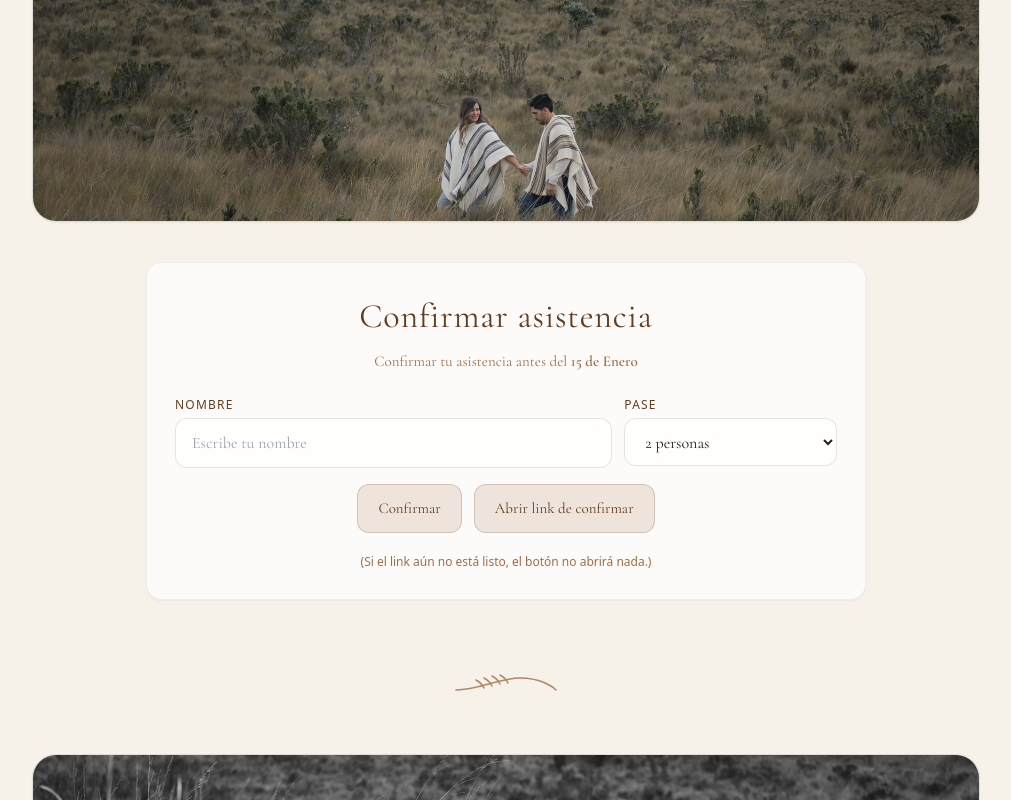
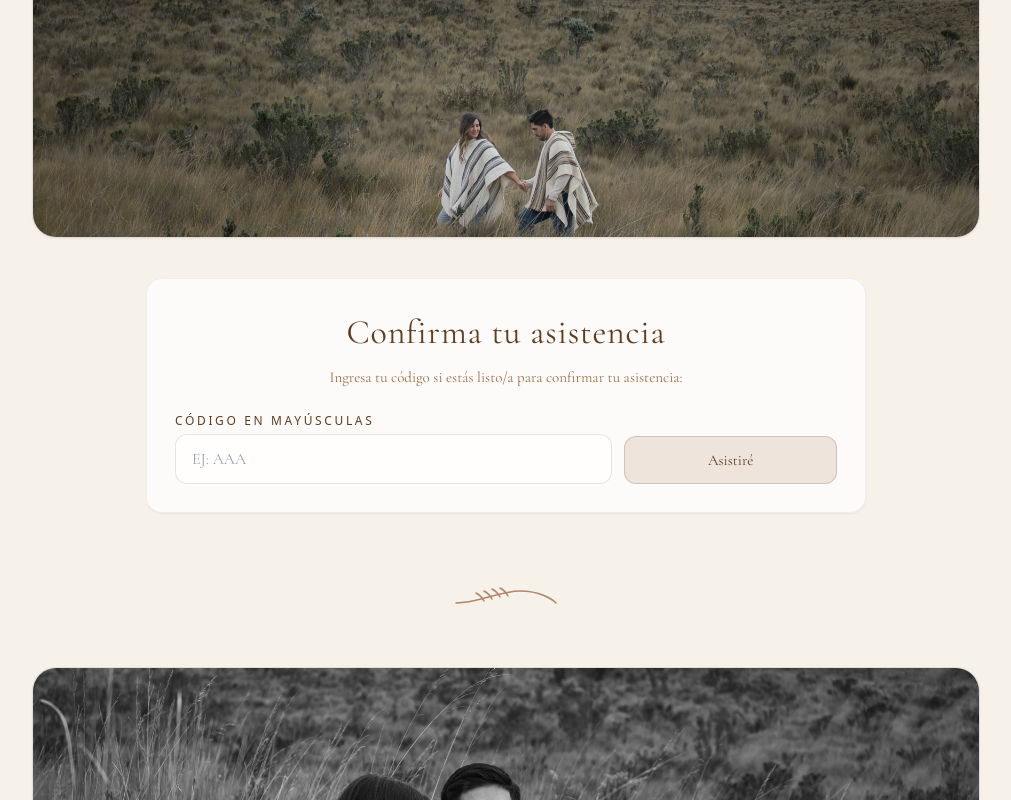
Before and after one commit to paosua86/weddinginvitation, a React (Vite) app in the folder app/: page / in a window 1280 px wide. Shown: the part 3988-4788 px from the top of the page, without its empty margins (134-1145 px from the left). Built offline with nearby package versions, Linux system fonts and the light colour scheme.

Commit message:
confirmation

```diff
--- a/app/package.json
+++ b/app/package.json
@@ -10,6 +10,7 @@
     "preview": "vite preview"
   },
   "dependencies": {
+    "canvas-confetti": "^1.9.4",
     "framer-motion": "^12.23.26",
     "react": "^19.1.0",
     "react-dom": "^19.1.0"
--- a/app/src/App.jsx
+++ b/app/src/App.jsx
@@ -1,5 +1,7 @@
 import React, { useEffect, useMemo, useState } from "react";
-import { motion } from "framer-motion";
+import { motion, AnimatePresence } from "framer-motion";
+import confetti from "canvas-confetti";
+
 
 /**
  * Landing boda (React + Tailwind) — sin menú, responsive.
@@ -20,6 +22,10 @@ const TRANSPORTE_URL =
 const MAPS_URL = "https://maps.app.goo.gl/5dtPZgpTsiLKbUWa9?g_st=ipc";
 const PLANNER_URL =
   "https://api.whatsapp.com/send?phone=+593984044040&text=Hola%20Victoria%20Rom%C3%A1n%2C%20escribo%20con%20respecto%20a%20la%20Boda%20de%20Andy%20y%20Dany%20a%20realizarse%20en%20la%20Villa%20Fiorenza%20en%20San%20Felipe%20y%20Manuel%20Burbano%20Puembo%2C%20Pichincha%2C%20Ecuador%20el%2014%20Mar%202026.%20Mi%20pregunta%20es%20la%20siguiente%3A%20";
+const RSVP_ENDPOINT =
+  "https://script.google.com/macros/s/AKfycbyVQ7anZzC2A6yi_ABOBKdNCYZfcimn06NZJrUab83HnGnrLl9XQhtdLJCGOnyCAMi-bw/exec";
+
+
 
 
 // 14 Marzo 2026 12h30 Ecuador (UTC-5) => 17:30Z
@@ -340,77 +346,187 @@ function Button({ href, onClick, children, className = "" }) {
   );
 }
 
+function jsonp(url, timeoutMs = 12000) {
+  return new Promise((resolve, reject) => {
+    const cbName = `__rsvp_cb_${Date.now()}_${Math.floor(Math.random() * 1e6)}`;
+
+    const cleanup = () => {
+      try { delete window[cbName]; } catch {}
+      script.remove();
+      clearTimeout(timer);
+    };
+
+    window[cbName] = (data) => {
+      cleanup();
+      resolve(data);
+    };
+
+    const script = document.createElement("script");
+    const sep = url.includes("?") ? "&" : "?";
+    script.src = `${url}${sep}callback=${encodeURIComponent(cbName)}`;
+    script.async = true;
+
+    script.onerror = () => {
+      cleanup();
+      reject(new Error("JSONP_LOAD_ERROR"));
+    };
+
+    const timer = setTimeout(() => {
+      cleanup();
+      reject(new Error("JSONP_TIMEOUT"));
+    }, timeoutMs);
+
+    document.body.appendChild(script);
+  });
+}
+
+
+
 function RSVPBlock() {
-  const [pases, setPases] = useState(2);
-  const [nombre, setNombre] = useState("");
-  const [msg, setMsg] = useState("");
 
-  function confirm() {
-    const n = nombre.trim() || "Invitado";
-    setMsg(
-      `Gracias por confirmar tu asistencia, ${n}. Tienes ${pases} pase${pases === 1 ? "" : "s"}. Úsalos sabiamente ✨`
+  const [codigo, setCodigo] = useState("");
+  const [loading, setLoading] = useState(false);
+  const [msg, setMsg] = useState(null); // { title, body }
+  const [error, setError] = useState("");
+
+  const myConfetti = useMemo(
+    () => confetti.create(null, { resize: true, useWorker: true }),
+    []
   );
+
+  function closePopup() {
+    setMsg(null);
+  }
+
+
+  function partyPop() {
+    myConfetti({
+      particleCount: 140,
+      spread: 90,
+      startVelocity: 45,
+      origin: { y: 0.72 },
+      zIndex: 999999,
+    });
+
+    setTimeout(() => {
+      myConfetti({
+        particleCount: 90,
+        spread: 120,
+        startVelocity: 40,
+        origin: { y: 0.75 },
+        zIndex: 999999,
+      });
+    }, 220);
+  }
+
+  function buildUrl(params) {
+    const baseHasQuery = RSVP_ENDPOINT.includes("?");
+    const sep = baseHasQuery ? "&" : "?";
+    return `${RSVP_ENDPOINT}${sep}${new URLSearchParams(params).toString()}`;
+  }
+
+  async function asistir() {
+    setError("");
+    setMsg(null);
+
+    const c = codigo.trim().toUpperCase().replace(/\s+/g, "");
+    if (!c) {
+      setError("Ingresa tu código (en MAYÚSCULAS) para confirmar tu asistencia.");
+      return;
+    }
+
+    setLoading(true);
+    try {
+      // ✅ confirma en un solo paso
+      const url = buildUrl({ action: "confirm", code: c });
+      const json = await jsonp(url);
+
+      if (!json?.ok) {
+        const map = {
+          NOT_FOUND: "Código inválido. Revisa e intenta otra vez.",
+          INACTIVE_CODE: "Este código está inactivo. Escríbenos si necesitas ayuda.",
+          MISSING_CODE: "Te falta ingresar el código.",
+        };
+        setError(map[String(json?.error)] || "No se pudo confirmar. Intenta otra vez.");
+        return;
+      }
+
+      const nombre = json.displayName || "invitado";
+      const pases = Number(json.maxPases || 0);
+
+      setMsg({
+        title: json.alreadyConfirmed ? "¡Ya estabas confirmado! ✅" : "¡Confirmación lista! 🎉",
+        line1: <>Hola <b>{nombre}</b>, tienes <b>{pases}</b> pase{pases === 1 ? "" : "s"} para la boda.</>,
+        line2: <>¡Nos la pasaremos genial!</>,
+        line3: <>Gracias por tomarte el tiempo para confirmar tu asistencia.</>,
+      });
+
+
+      // ✅ AQUÍ VA EL CONFETTI
+      setTimeout(() => partyPop(), 0);
+
+    } catch (e) {
+      setError("No pude confirmar (conexión/endpoint). Si estás en local, esto normalmente es CORS y JSONP lo resuelve.");
+    } finally {
+      setLoading(false);
+    }
   }
 
   return (
-    <Reveal>
     <Card className="mx-auto max-w-[720px] p-5 sm:p-7">
       <div className="text-center">
-          <TitleSerif>Confirmar asistencia</TitleSerif>
+        <TitleSerif>Confirma tu asistencia</TitleSerif>
         <div className="mt-2 font-serif text-[15px]" style={{ color: COLORS.clay }}>
-            Confirmar tu asistencia antes del <b>15 de Enero</b>
+          Ingresa tu código si estás listo/a para confirmar tu asistencia:
         </div>
       </div>
 
       <div className="mt-6 grid gap-3 sm:grid-cols-3">
         <label className="sm:col-span-2">
-            <div className="mb-1 text-[12px] tracking-widest" style={{ color: COLORS.walnut }}>
-              NOMBRE
+          <div className="mb-1 text-[12px] tracking-[0.22em]" style={{ color: COLORS.walnut }}>
+            CÓDIGO EN MAYÚSCULAS
           </div>
           <input
-              value={nombre}
-              onChange={(e) => setNombre(e.target.value)}
-              placeholder="Escribe tu nombre"
+            value={codigo}
+            onChange={(e) => setCodigo(e.target.value.toUpperCase().replace(/\s+/g, ""))}
+            placeholder="EJ: AAA"
             className="w-full rounded-xl border border-black/10 bg-white/70 px-4 py-3 font-serif outline-none focus:ring-2"
           />
         </label>
 
-          <label>
-            <div className="mb-1 text-[12px] tracking-widest" style={{ color: COLORS.walnut }}>
-              PASE
+        <div className="flex items-end">
+          <Button onClick={asistir} className="w-full">
+            {loading ? "Confirmando..." : "Asistiré"}
+          </Button>
         </div>
-            <select
-              value={pases}
-              onChange={(e) => setPases(Number(e.target.value))}
-              className="w-full rounded-xl border border-black/10 bg-white/70 px-4 py-3 font-serif outline-none focus:ring-2"
-            >
-              <option value={1}>1 persona</option>
-              <option value={2}>2 personas</option>
-            </select>
-          </label>
-        </div>
-
-        <div className="mt-4 flex flex-col items-stretch gap-3 sm:flex-row sm:justify-center">
-          <Button onClick={confirm}>Confirmar</Button>
-          <Button href={RSVP_URL}>Abrir link de confirmar</Button>
       </div>
 
       {msg ? (
-          <div
-            className="mx-auto mt-4 max-w-[620px] rounded-xl border border-black/10 bg-white/60 px-4 py-3 text-center font-serif"
-            style={{ color: COLORS.walnut }}
-          >
-            {msg}
+        <div className="mx-auto mt-5 max-w-[680px] rounded-2xl border border-black/10 bg-white/60 px-5 py-5 text-center">
+          <div className="font-serif text-[22px] sm:text-[24px]" style={{ color: COLORS.walnut }}>
+            {msg.title}
+          </div>
+
+          <div className="mt-3 space-y-2 font-serif text-[18px] sm:text-[20px]" style={{ color: COLORS.clay }}>
+            <div>{msg.line1}</div>
+            <div>{msg.line2}</div>
+            <div>{msg.line3}</div>
+          </div>
         </div>
       ) : null}
 
-        <div className="mt-5 text-center text-[12px]" style={{ color: COLORS.clay }}>
-          (Si el link aún no está listo, el botón no abrirá nada.)
+
+      {error ? (
+        <div className="mx-auto mt-4 max-w-[680px] rounded-xl border border-red-500/20 bg-white/60 px-4 py-3 text-center font-serif">
+          <b style={{ color: "#b91c1c" }}>{error}</b>
         </div>
+      ) : null}
     </Card>
-    </Reveal>
   );
 }
+
+
+
 
 const BASE = import.meta.env.BASE_URL;
 const withBase = (p) => `${BASE}${String(p).replace(/^\/+/, "")}`;
@@ -675,15 +791,15 @@ export default function App() {
                   </div>
                 </div>
               </Card>
+              </Reveal>
 
+            <Reveal className="sm:col-span-2" delay={0.2}>
               <Card className="p-5 sm:p-6 sm:col-span-2">
                 <div className="flex gap-4">
-                <div className="h-12 w-12">
                   <Icon name="time" className="h-12 w-12" />
-                </div>
-
                   <div className="flex-1">
                     <div className="font-serif text-[18px]" style={{ color: COLORS.walnut }}>
+
                             ¿Preguntas?
                   </div>
                   <div className="mt-1 font-serif text-[16px]" style={{ color: COLORS.ink }}>
@@ -696,8 +812,9 @@ export default function App() {
                 </div>
               </div>
             </Card>
+            </Reveal>
 
-            </Reveal>
+
           </div>
         </div>
       </Section>
```
Also changed, not shown: 1 other file (tests, documents, lock files or other folders). Lines whose indentation alone changed are shown as unchanged.
